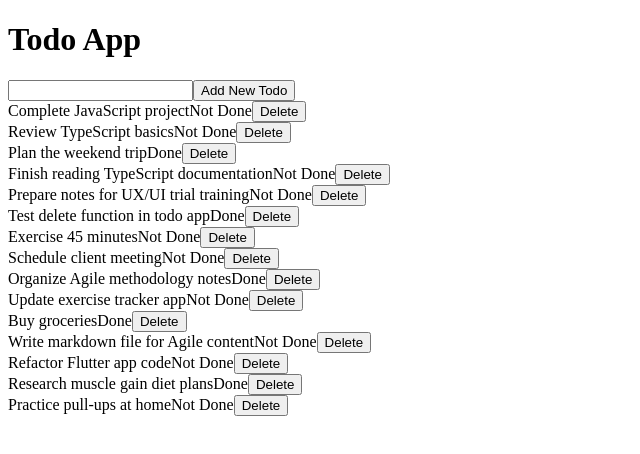
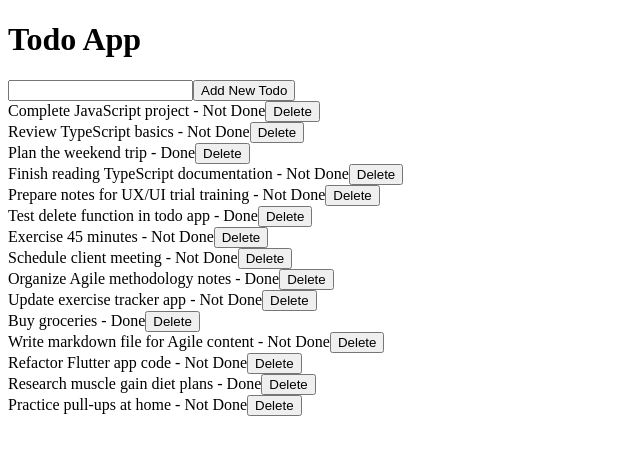
Before and after one commit to zsolt270/diligent-academy-react-ts2, a React (Vite) app: page / in a window 1280 px wide. Shown: the top 454 px of the page, without its empty margins (0-640 px from the left). Built offline with nearby package versions, Linux system fonts and the light colour scheme.

Commit message:
refactor the code for beter readability

```diff
--- a/src/App.tsx
+++ b/src/App.tsx
@@ -2,13 +2,15 @@ import "./app.css";
 import Header from "./components/Header";
 import Main from "./components/Main";
 
-const App: React.FC =()=>{
+const App: React.FC = () => {
   return (
-   <>
-   <Header/>
-   <Main/>
-   </>
-  )
-}
+    <>
+      <Header>
+        <h1>Todo App</h1>
+      </Header>
+      <Main />
+    </>
+  );
+};
 
 export default App;
--- a/src/components/Header.tsx
+++ b/src/components/Header.tsx
@@ -1,9 +1,9 @@
-const Header: React.FC =() =>{
-  return (
-    <header>
-      <h1>Todo App</h1>
-    </header>
-  )
-}
+type HeaderProps = {
+  children: React.ReactNode;
+};
+
+const Header: React.FC<HeaderProps> = ({ children }) => {
+  return <header>{children}</header>;
+};
 
 export default Header;
--- a/src/components/Main.tsx
+++ b/src/components/Main.tsx
@@ -1,25 +1,6 @@
-//TODO tags for better searc
-
 import { useState } from "react";
 import TodoList from "./TodoList";
-
-const dummyTodos: TodoType[] = [
-  { text: "Complete JavaScript project", isDone: false },
-  { text: "Review TypeScript basics", isDone: false },
-  { text: "Plan the weekend trip", isDone: true },
-  { text: "Finish reading TypeScript documentation", isDone: false },
-  { text: "Prepare notes for UX/UI trial training", isDone: false },
-  { text: "Test delete function in todo app", isDone: true },
-  { text: "Exercise 45 minutes", isDone: false },
-  { text: "Schedule client meeting", isDone: false },
-  { text: "Organize Agile methodology notes", isDone: true },
-  { text: "Update exercise tracker app", isDone: false },
-  { text: "Buy groceries", isDone: true },
-  { text: "Write markdown file for Agile content", isDone: false },
-  { text: "Refactor Flutter app code", isDone: false },
-  { text: "Research muscle gain diet plans", isDone: true },
-  { text: "Practice pull-ups at home", isDone: false }
-];
+import { dummyTodos } from "../lib/const";
 
 export type TodoType = {
   text: string;
@@ -30,23 +11,20 @@ const Main: React.FC = () => {
   const [todos, setTodos] = useState<TodoType[]>(dummyTodos);
   const [todoText, setTodoText] = useState<string>("");
 
-  function handleNewTodo(){
-    const newTodo = {text: todoText, isDone: false}
-    setTodos([...todos, newTodo])
+  function handleAddTodo() {
+    setTodos((prev)=>[...prev, { text: todoText, isDone: false }]);
     setTodoText("");
   }
 
-  function handleDelete(text:string){
-    const updatedTodos = todos.filter((todo)=>todo.text !== text)
-    setTodos(updatedTodos)
+  function handleDelete(text: string) {
+    setTodos((prev)=>prev.filter((todo) => todo.text !== text));
   }
-
 
   return (
     <main>
       <input onChange={(e) => setTodoText(e.target.value)} value={todoText} />
-      <button onClick={handleNewTodo}>Add New Todo</button>
-      <TodoList todos={todos} doDelete={handleDelete}/>
+      <button onClick={handleAddTodo}>Add New Todo</button>
+      <TodoList todos={todos} doDelete={handleDelete} />
     </main>
   );
 };
--- a/src/components/TodoList.tsx
+++ b/src/components/TodoList.tsx
@@ -1,18 +1,18 @@
 import { TodoType } from "./Main";
 
-type Props = {
+type TodoListProps = {
   todos: TodoType[];
   doDelete: (text: string) => void;
 };
 
-const TodoList: React.FC<Props> = ({ todos, doDelete }) => {
+const TodoList: React.FC<TodoListProps> = ({ todos, doDelete }) => {
   return (
     <>
       {todos.map((todo) => {
         return (
           <div key={todo.text}>
             <span>{todo.text}</span>
-            <span>{todo.isDone ? "Done" : "Not Done"}</span>
+            <span>{todo.isDone ? " - Done" : " - Not Done"}</span>
             <button onClick={()=>doDelete(todo.text)}>Delete</button>
           </div>
         );
--- /dev/null
+++ b/src/lib/const.ts
@@ -0,0 +1,19 @@
+import { TodoType } from "../components/Main";
+
+export const dummyTodos: TodoType[] = [
+  { text: "Complete JavaScript project", isDone: false },
+  { text: "Review TypeScript basics", isDone: false },
+  { text: "Plan the weekend trip", isDone: true },
+  { text: "Finish reading TypeScript documentation", isDone: false },
+  { text: "Prepare notes for UX/UI trial training", isDone: false },
+  { text: "Test delete function in todo app", isDone: true },
+  { text: "Exercise 45 minutes", isDone: false },
+  { text: "Schedule client meeting", isDone: false },
+  { text: "Organize Agile methodology notes", isDone: true },
+  { text: "Update exercise tracker app", isDone: false },
+  { text: "Buy groceries", isDone: true },
+  { text: "Write markdown file for Agile content", isDone: false },
+  { text: "Refactor Flutter app code", isDone: false },
+  { text: "Research muscle gain diet plans", isDone: true },
+  { text: "Practice pull-ups at home", isDone: false }
+];
```
